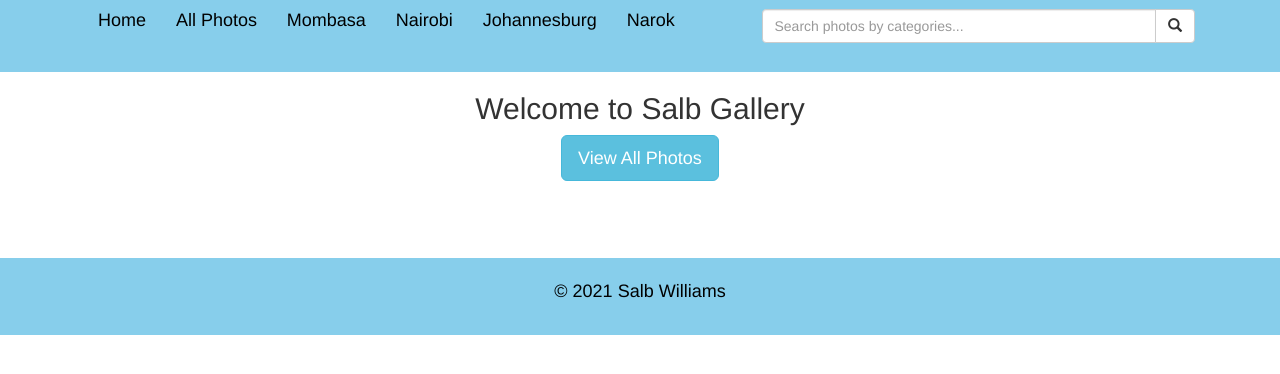
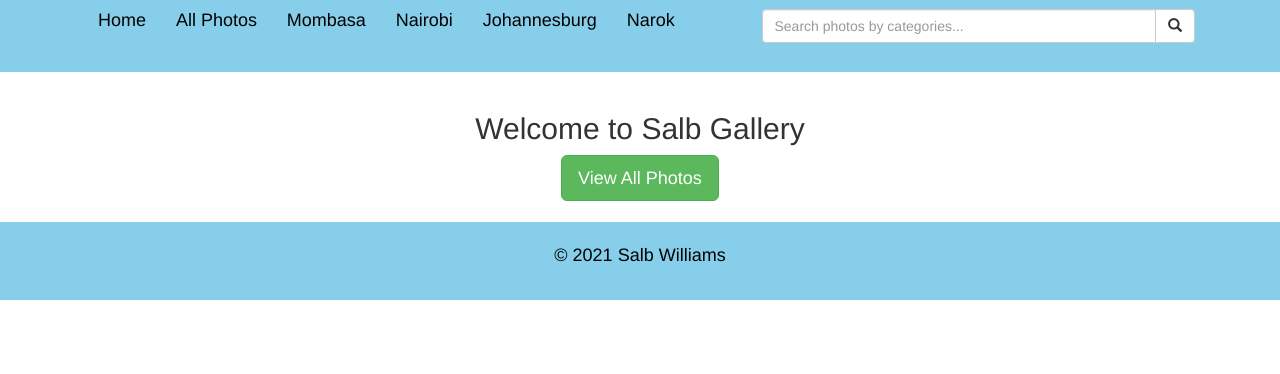
Before and after one commit to clarametto/Salb-Gallary, a Django app: page / in a window 1280 px wide. Shown: the top 374 px of the page. Run offline with Django 3.2, Linux system fonts and the light colour scheme; some libraries are stand-ins or nearby versions.

Commit message:
style display

```diff
--- a/salb_app/templates/index.html
+++ b/salb_app/templates/index.html
@@ -5,20 +5,23 @@
   <div class="col-md-2"></div>
   <div class="col-md-8">
     <div class="name">
+      <br>
     <h2 class="text-center">Welcome to Salb Gallery </h2>
     <div class="text-center">
       <a href="{% url 'allPhotos' %}" >
-        <button class="btn btn-lg btn-info">View All Photos</button>
+        <button class="btn btn-lg btn-success">View All Photos</button>
       </a>
+      <br>
     </div>
   </div>
   </div>
   <div class="col-md-2"></div>
 
 </div>
+<br>
 <div class="row" id="email">
   <div class="col-md-2"></div>
-  <div class="col-md-8" style="margin-top: 2cm;">
+  <div class="col-md-8" style="margin-top: 1opx;">
   </div>
   <div class="col-md-2"></div>
 
```
